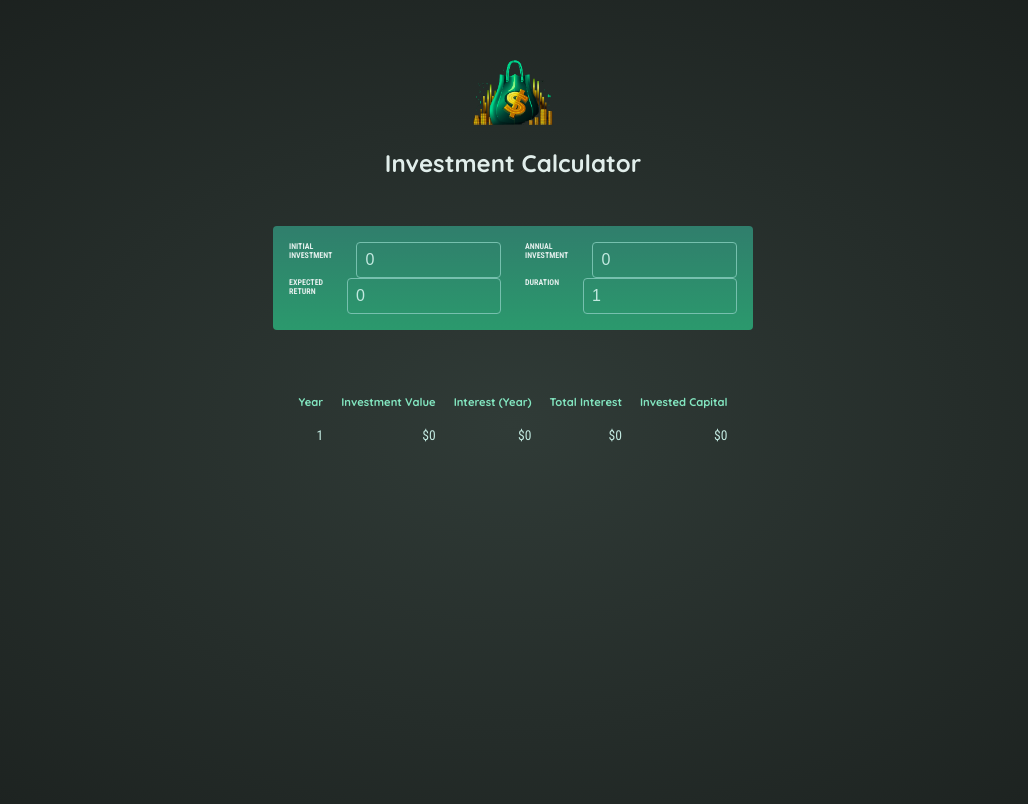
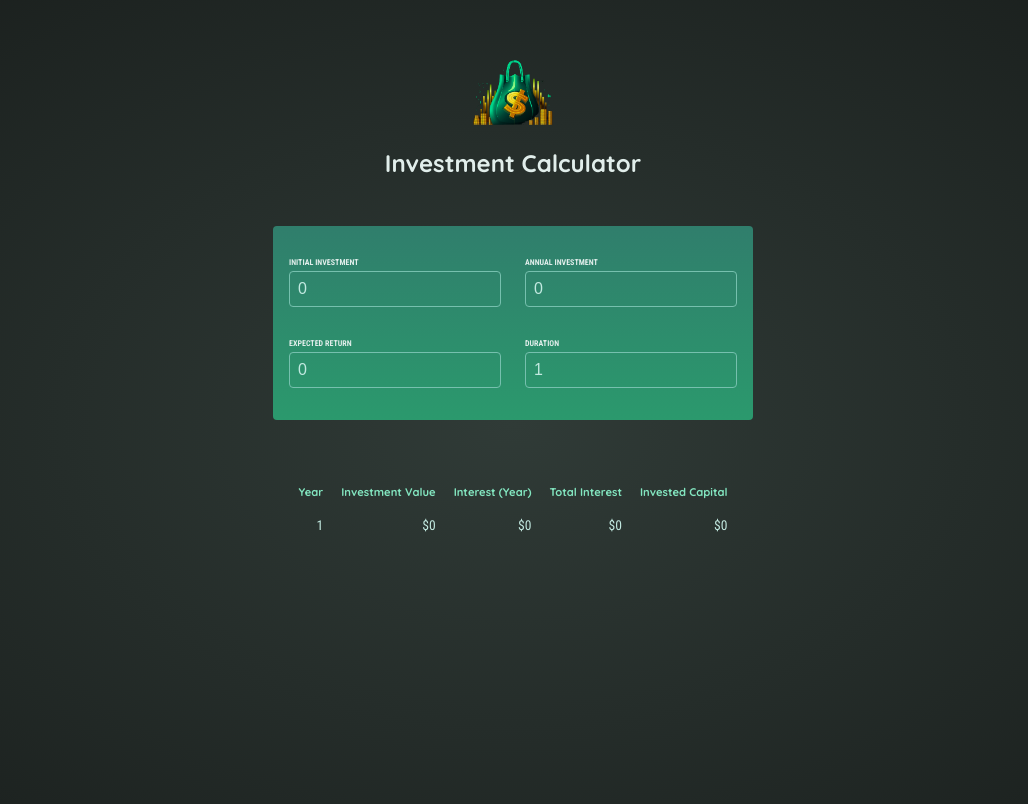
Before and after one commit to RAWoiwode/re-investment-calculator, a React (Vite) app: page / in a window 1280 px wide. Shown: the top 804 px of the page, without its empty margins (127-1155 px from the left). Built offline with nearby package versions, Linux system fonts and the light colour scheme.

Commit message:
Adding p tag to help with input formatting

```diff
--- a/src/components/Input.jsx
+++ b/src/components/Input.jsx
@@ -6,10 +6,10 @@ const Input = ({ title, value, onChange }) => {
   };
 
   return (
-    <>
+    <p>
       <label>{title}</label>
       <input type="number" min={0} value={value} onChange={handleChange} />
-    </>
+    </p>
   );
 };
 
```
